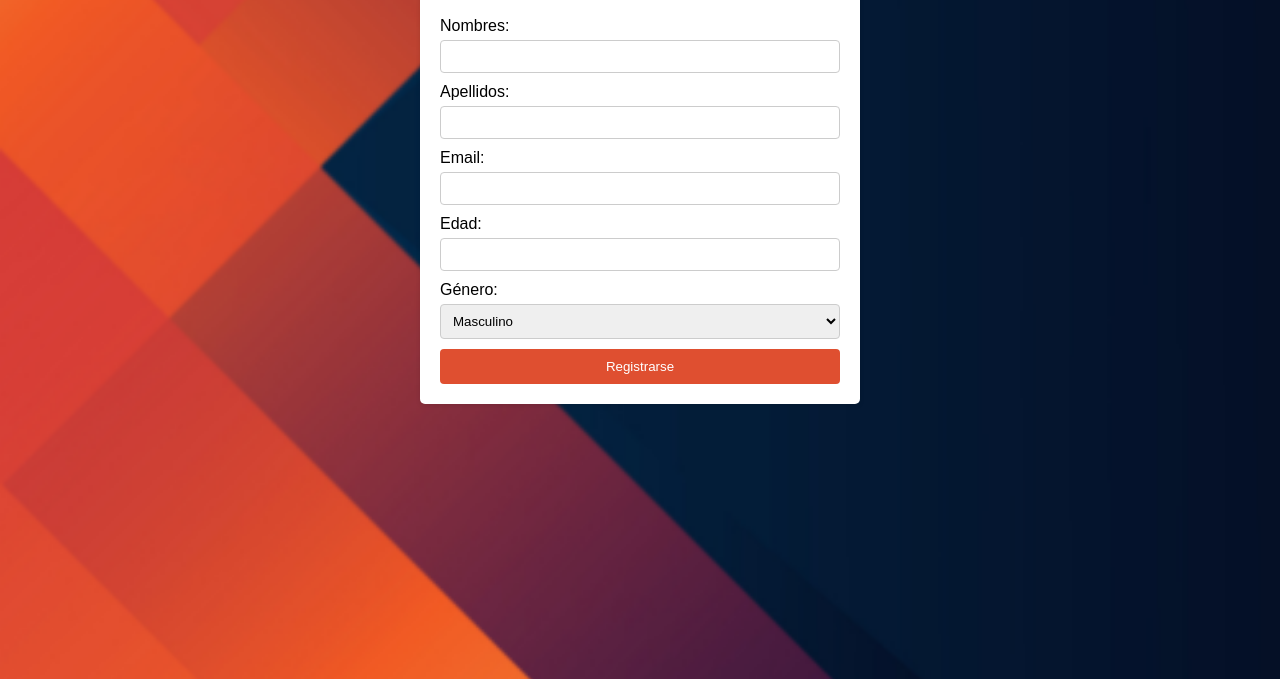
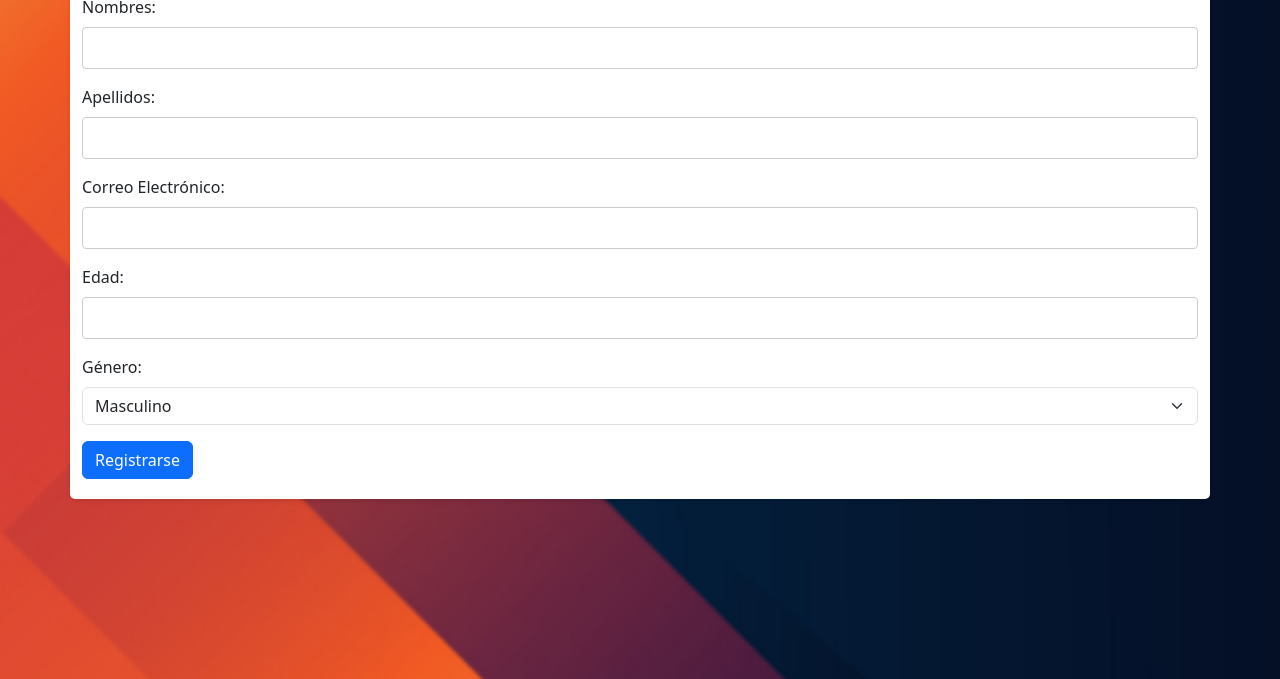
Before and after one commit to Davidgr11/PRACTICAS_DAVIDGONZALEZ_801CIB_WEBYAPPS, a plain HTML site: page EjercicioForms/estructuraEF.html in a window 1280 px wide. Shown: the part 121-800 px from the top of the page. Drawn offline with nearby package versions, Linux system fonts and the light colour scheme.

Commit message:
agregar librería bootstrap y mandarla a su postbin

```diff
--- a/EjercicioForms/estructuraEF.html
+++ b/EjercicioForms/estructuraEF.html
@@ -6,30 +6,36 @@
 <title>Forms</title>
 <link rel="stylesheet" href="estilosEF.css">
 </head>
+<link href="https://cdn.jsdelivr.net/npm/bootstrap@5.4.0/dist/css/bootstrap.min.css" rel="stylesheet">
 <body>
     <div class="container">
-        <h2>¡Regístrate con nosotros!</h2>
-        <form action="#">
-            <label for="nombre">Nombres:</label>
-            <input type="text" id="nombre" name="nombre" required>
-
-            <label for="apellido">Apellidos:</label>
-            <input type="text" id="apellido" name="apellido" required>
-
-            <label for="correo">Email:</label>
-            <input type="email" id="correo" name="correo" required>
-
-            <label for="edad">Edad:</label>
-            <input type="number" id="edad" name="edad" required>
-
-            <label for="genero">Género:</label>
-            <select id="genero" name="genero" required>
-                <option value="masculino">Masculino</option>
-                <option value="femenino">Femenino</option>
-                <option value="otro">Otro</option>
-            </select>
-
-            <input type="submit" value="Registrarse">
+        <h2>¡Reg+istrate con nosotros!</h2>
+        <form action="https://www.toptal.com/developers/postbin/1709170488565-9701348333619">
+            <div class="mb-3">
+                <label for="nombre" class="form-label">Nombres:</label>
+                <input type="text" class="form-control" id="nombre" name="nombre" required>
+            </div>
+            <div class="mb-3">
+                <label for="apellido" class="form-label">Apellidos:</label>
+                <input type="text" class="form-control" id="apellido" name="apellido" required>
+            </div>
+            <div class="mb-3">
+                <label for="correo" class="form-label">Correo Electrónico:</label>
+                <input type="email" class="form-control" id="correo" name="correo" required>
+            </div>
+            <div class="mb-3">
+                <label for="edad" class="form-label">Edad:</label>
+                <input type="number" class="form-control" id="edad" name="edad" required>
+            </div>
+            <div class="mb-3">
+                <label for="genero" class="form-label">Género:</label>
+                <select class="form-select" id="genero" name="genero" required>
+                    <option value="masculino">Masculino</option>
+                    <option value="femenino">Femenino</option>
+                    <option value="otro">Otro</option>
+                </select>
+            </div>
+            <button type="submit" class="btn btn-primary">Registrarse</button>
         </form>
     </div>
 </body>
```
